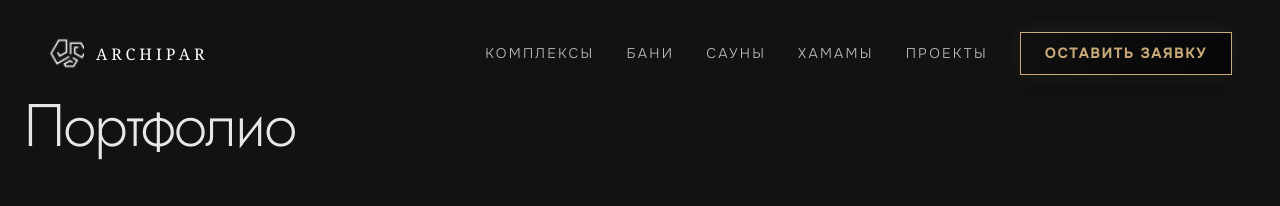
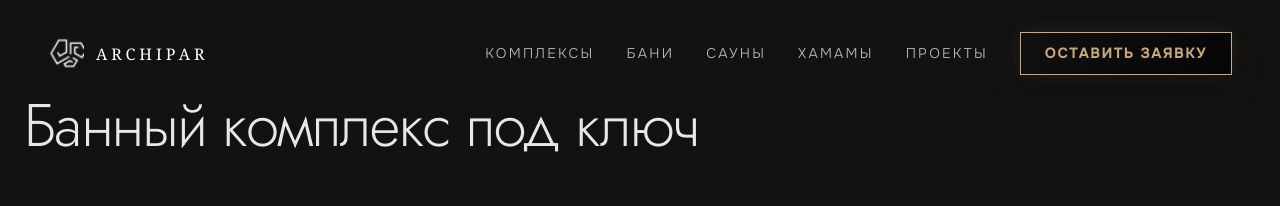
Before and after one commit to TatooineEnjoyer/archipar, a Next.js app: page /baths in a window 1280 px wide. Shown: the top 206 px of the page. Built offline with nearby package versions, Linux system fonts and the light colour scheme.

Commit message:
Update portfolio heading to reflect new project

```diff
--- a/src/components/PortfolioShowcase.tsx
+++ b/src/components/PortfolioShowcase.tsx
@@ -15,7 +15,7 @@ export default function PortfolioShowcase() {
   return (
     <section className="py-24 bg-[#121212] text-white">
       <div className="container mx-auto px-6 max-w-7xl">
-        <h2 className="text-4xl md:text-6xl font-serif mb-20 text-white/90">Портфолио</h2>
+        <h2 className="text-4xl md:text-6xl font-serif mb-20 text-white/90">Банный комплекс под ключ</h2>
         {projects.map((p, idx) => (
           <div key={idx} className="mb-32">
             <div className="mb-10">
```
